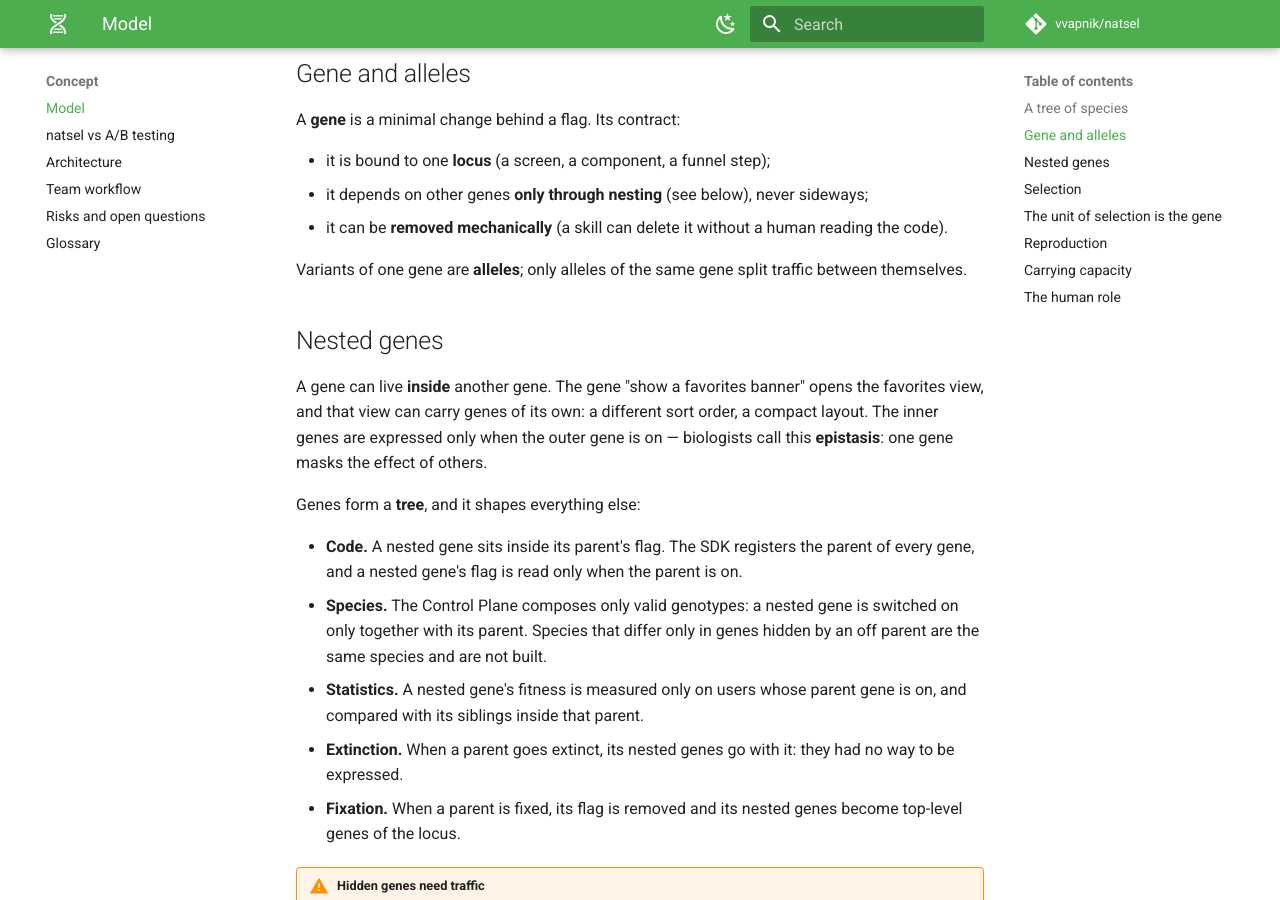
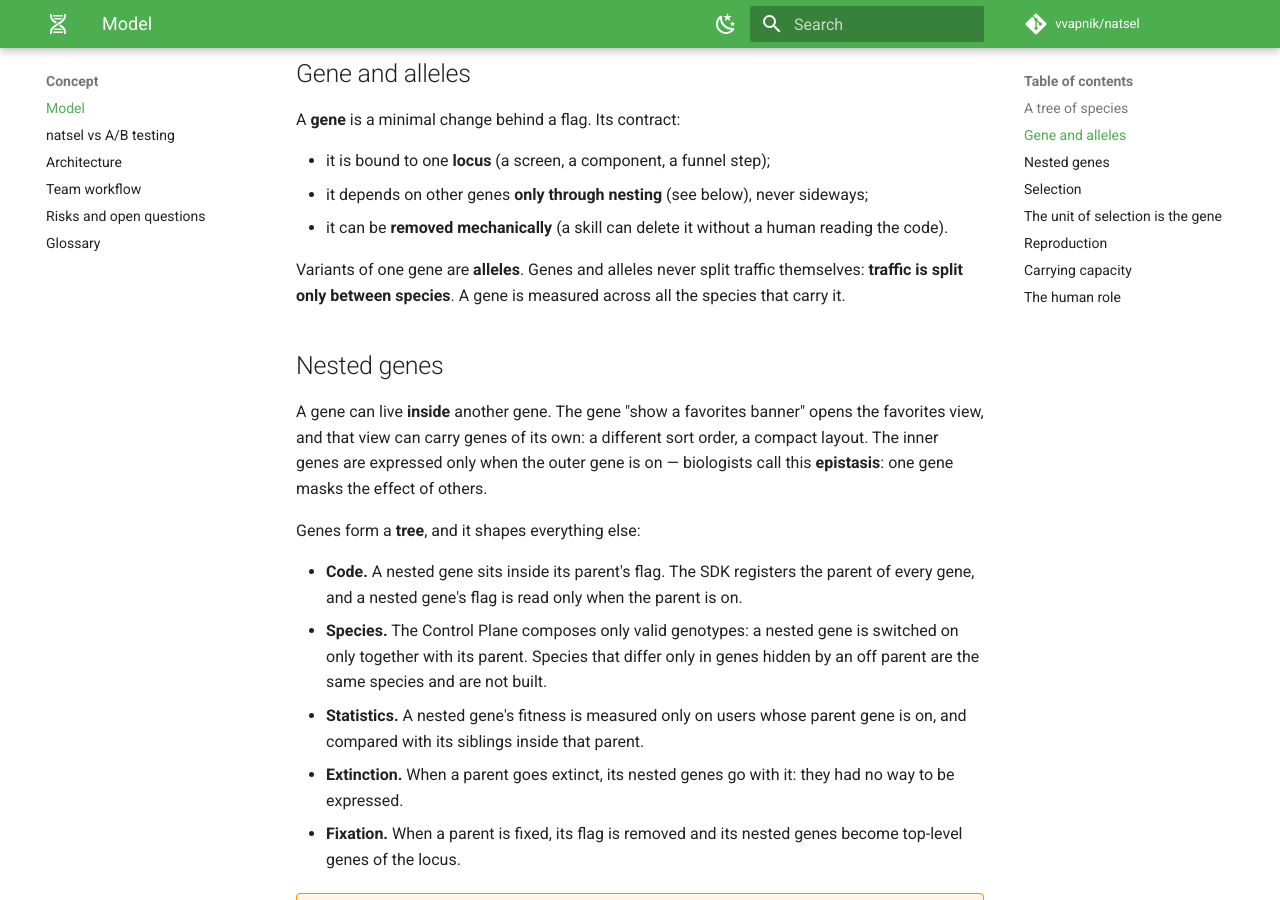
Before and after one commit to vvapnik/natsel, an MkDocs documentation site: the page built from docs/concept/model.md, in a window 1280 px wide and 900 px high, scrolled down 1099 px. Built offline with MkDocs 1.6.1 and Material for MkDocs 9.7.7, drawn with Linux system fonts in a browser that asks for light colours; comment, search, counter and statistics services are not loaded.

Commit message:
Concept: traffic is split only between species

```diff
--- a/docs/concept/model.md
+++ b/docs/concept/model.md
@@ -18,7 +18,8 @@ A **gene** is a minimal change behind a flag. Its contract:
 - it depends on other genes **only through nesting** (see below), never sideways;
 - it can be **removed mechanically** (a skill can delete it without a human reading the code).
 
-Variants of one gene are **alleles**; only alleles of the same gene split traffic between themselves.
+Variants of one gene are **alleles**. Genes and alleles never split traffic themselves: **traffic is split only between species**.
+A gene is measured across all the species that carry it.
 
 ## Nested genes
 
```
Also changed, not shown: docs/concept/vs-ab.md (+1 -1 lines), docs/why.md (+1 -1 lines).
